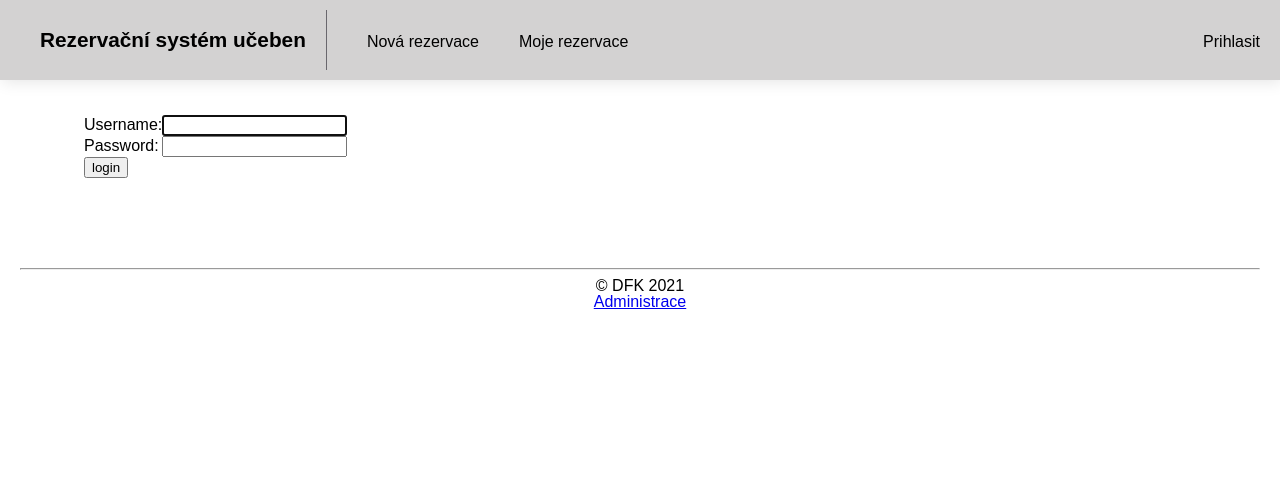
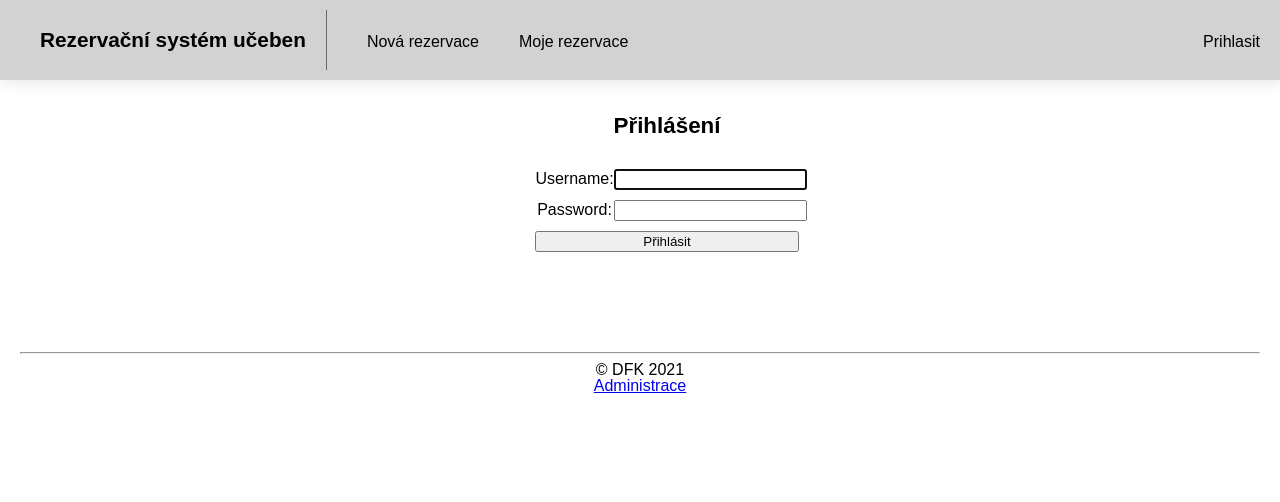
Before and after one commit to tomas-dostal/fit-reservations, a Django app: page /login in a window 1280 px wide. Shown: the top 502 px of the page. Run offline with Django 3.2, Linux system fonts and the light colour scheme; parts of the project's set-up code (start-up, migrations or seed data) failed here and were passed over.

Commit message:
Login form CSS

```diff
--- a/backend/reservations/static/assets/css/template.css
+++ b/backend/reservations/static/assets/css/template.css
@@ -399,6 +399,15 @@ ul.pagination li:not(.active) a:hover {
     margin-bottom: 1rem;
 }
 
+/* Login */
+section.login{
+    text-align: center;
+}
+form.login-form{
+    display: inline-block;
+    width: auto;
+}
+
 /* Footer */
 footer {
     margin-top: 5rem;
--- a/backend/reservations/templates/registration/login.html
+++ b/backend/reservations/templates/registration/login.html
@@ -2,20 +2,24 @@
 
 {% block content %}
 
+<header>
+    <h2>Přihlášení</h2>
+</header>
+
+<section class="login">
     {% if form.errors %}
-<p>Your username and password didn't match. Please try again.</p>
+    <p>Zadaný username a heslo se neshodují. Zkuste to znovu.</p>
     {% endif %}
 
     {% if next %}
     {% if user.is_authenticated %}
-    <p>Your account doesn't have access to this page. To proceed,
-    please login with an account that has access.</p>
+        <p>Váš účet nemá přístup na tuto stránku. Přihlaste se účtem, který přístup má.
     {% else %}
-    <p>Please login to see this page.</p>
+        <p>Pro zobrazení stránky se prosím přihlaste.</p>
     {% endif %}
     {% endif %}
 
-<form method="post">
+    <form method="post" class="model-form login-form">
         {% csrf_token %}
         <table>
             <tr>
@@ -28,11 +32,12 @@
             </tr>
         </table>
 
-<input type="submit" value="login">
+        <input type="submit" value="Přihlásit">
         <input type="hidden" name="next" value="{{ next }}">
     </form>
 
     {# Assumes you set up the password_reset view in your URLconf #}
     {# <p><a href="{% url 'index' %}">Lost password?</a></p> #}
 
+</section>
 {% endblock %}
```
Lines whose indentation alone changed are shown as unchanged.
